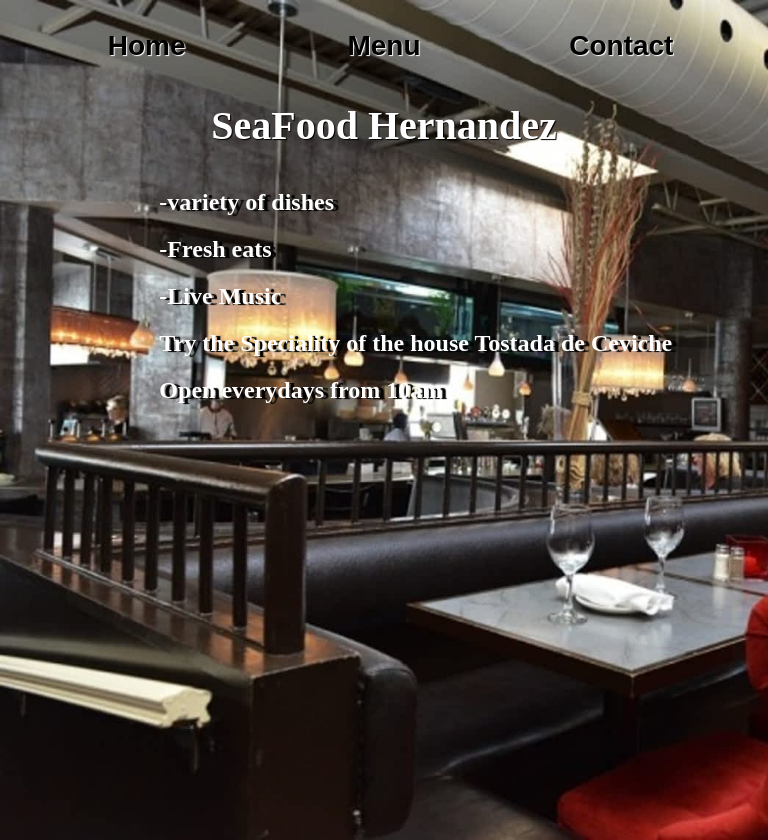
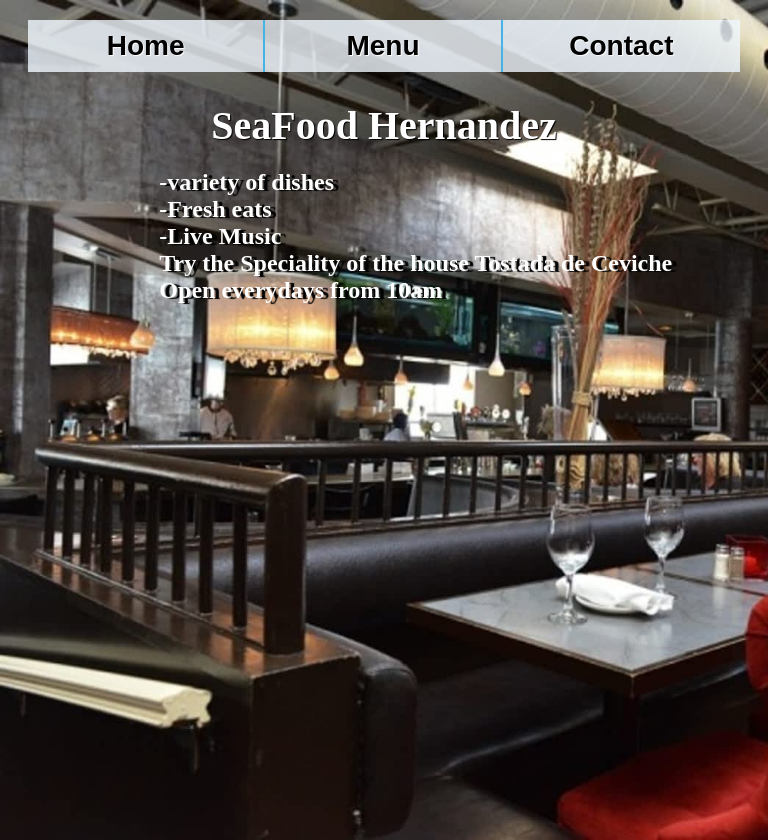
Before and after one commit to MephistoDevelop/restaurant_page, a plain HTML site: page index.html in a window 768 px wide. Both pictures are taken after a click on the button "Home". Drawn offline with Linux system fonts and the light colour scheme.

Commit message:
Add more style  to  navbar

```diff
--- a/styles.css
+++ b/styles.css
@@ -29,6 +29,7 @@ p {
   flex-direction: column;
 }
 .home {
+  border-right: 2px solid #46b3e6 !important;
   width: 33.5%;
   height: 100%;
   border: none;
@@ -46,6 +47,7 @@ p {
   opacity: 0.8;
 }
 .menu {
+  border-right: 2px solid #46b3e6 !important;
   width: 33.5%;
   height: 100%;
   border: none;
@@ -82,6 +84,7 @@ p {
 .tabscontainer {
   display: flex;
   width: 100%;
+  background-color: rgba(240, 248, 255, 0.8);
 }
 .textHome {
   margin: 0px 5px;
@@ -118,7 +121,7 @@ p {
   .textHome p {
     padding: 0;
     margin-left: 18%;
-    margin-top: 20px;
+    margin-top: 2z0px;
     font-size: 24px;
   }
   .textHome p:hover {
```
